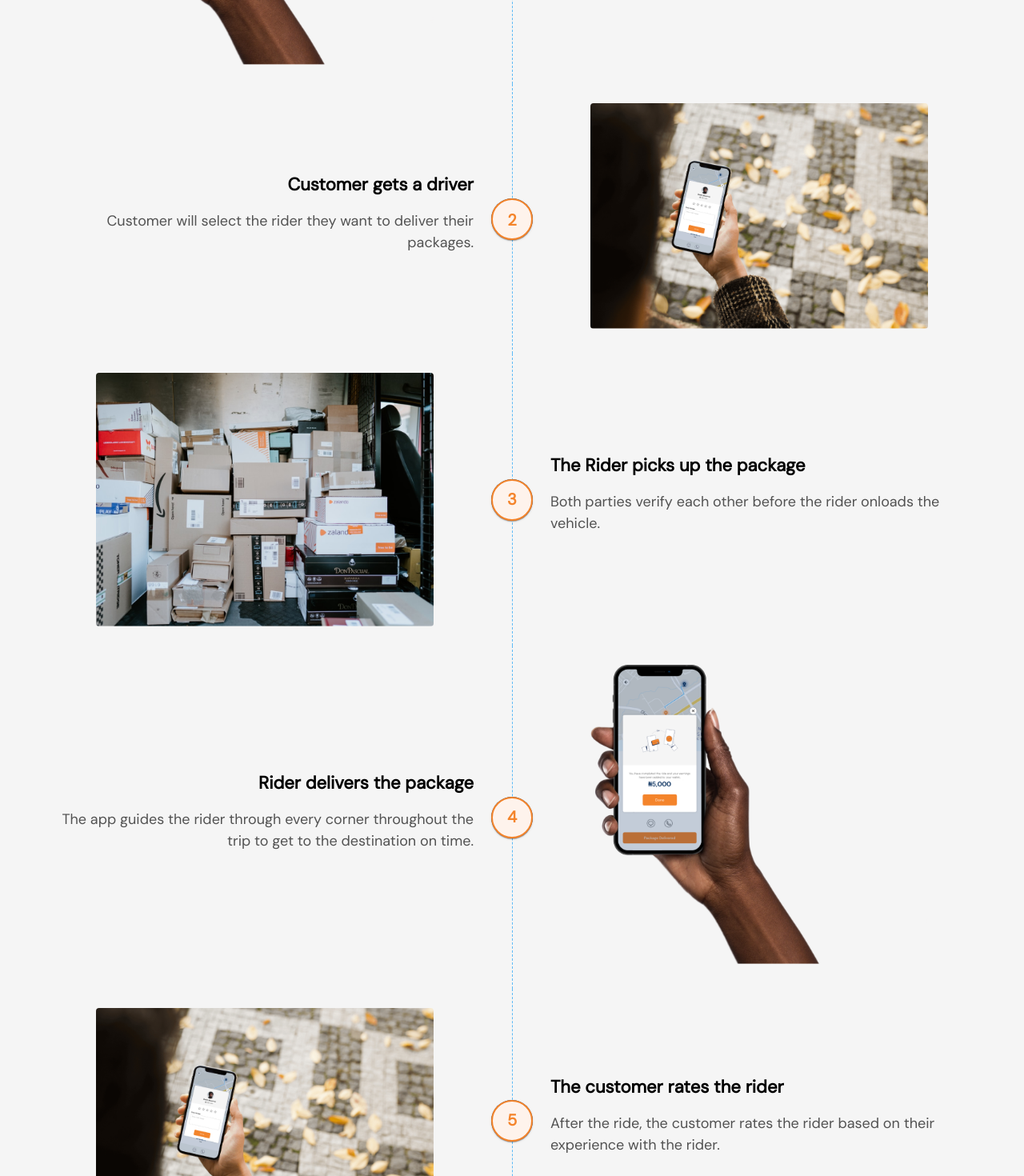
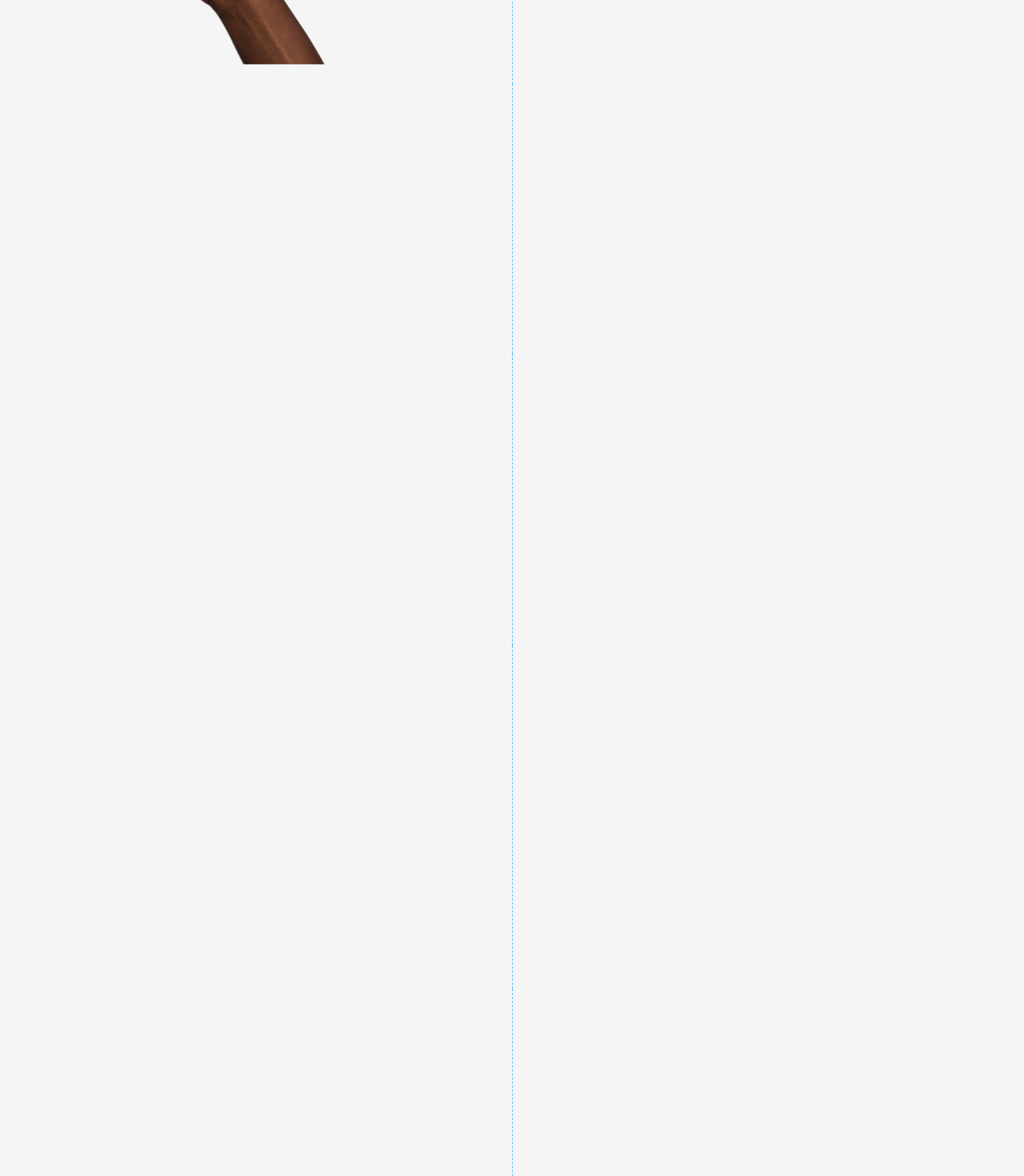
Before and after one commit to sadeeqdev/roadrunner-landing-page, a Vue app: page /howitworks in a window 1280 px wide. Shown: the part 600-2070 px from the top of the page at 80% size. Built offline with nearby package versions, Linux system fonts and the light colour scheme.

Commit message:
Added scroll animation

```diff
--- a/src/views/howItWorks/HowItWorks.vue
+++ b/src/views/howItWorks/HowItWorks.vue
@@ -1,5 +1,5 @@
 <template>
-    <div class="how-body">
+    <div class="how-body" data-aos="fade-left">
         <div class="how-inner-body">
             <div class="how-inner-text">
                 <p class="how-header-text">
@@ -10,7 +10,7 @@
                 </p>
             </div>
             <v-timeline reverse>
-                <v-timeline-item large fill-dot>
+                <v-timeline-item large fill-dot data-aos="fade-up">
                     <template v-slot:icon>
                         <div
                             style="width:100%; height:100%; background-color:#FEF3EC; color:#F4842B; font-size:20px; padding-top: 10px; font-weight: 700; border-radius:50px; border:2px solid #F4842B; text-align: center;">
@@ -34,7 +34,7 @@
                 </v-timeline-item>
             </v-timeline>
             <v-timeline>
-                <v-timeline-item large fill-dot>
+                <v-timeline-item large fill-dot data-aos="fade-up">
                     <template v-slot:icon>
                         <div
                             style="width:100%; height:100%; background-color:#FEF3EC; color:#F4842B; font-size:20px; padding-top: 10px; font-weight: 700; border-radius:50px; border:2px solid #F4842B; text-align: center;">
@@ -56,7 +56,7 @@
                 </v-timeline-item>
             </v-timeline>
             <v-timeline reverse>
-                <v-timeline-item large fill-dot>
+                <v-timeline-item large fill-dot data-aos="fade-up">
                     <template v-slot:icon>
                         <div
                             style="width:100%; height:100%; background-color:#FEF3EC; color:#F4842B; font-size:20px; padding-top: 8px; font-weight: 700; border-radius:50px; border:2px solid #F4842B; text-align: center;">
@@ -77,7 +77,7 @@
                 </v-timeline-item>
             </v-timeline>
             <v-timeline>
-                <v-timeline-item large fill-dot>
+                <v-timeline-item large fill-dot data-aos="fade-up">
                     <template v-slot:icon>
                         <div
                             style="width:100%; height:100%; background-color:#FEF3EC; color:#F4842B; font-size:20px; padding-top: 8px; font-weight: 700; border-radius:50px; border:2px solid #F4842B; text-align: center;">
@@ -100,7 +100,7 @@
                 </v-timeline-item>
             </v-timeline>
             <v-timeline reverse>
-                <v-timeline-item reverse large fill-dot>
+                <v-timeline-item reverse large fill-dot data-aos="fade-up">
                     <template v-slot:icon>
                         <div
                             style="width:100%; height:100%; background-color:#FEF3EC; color:#F4842B; font-size:20px; padding-top: 8px; font-weight: 700; border-radius:50px; border:2px solid #F4842B; text-align: center;">
```
